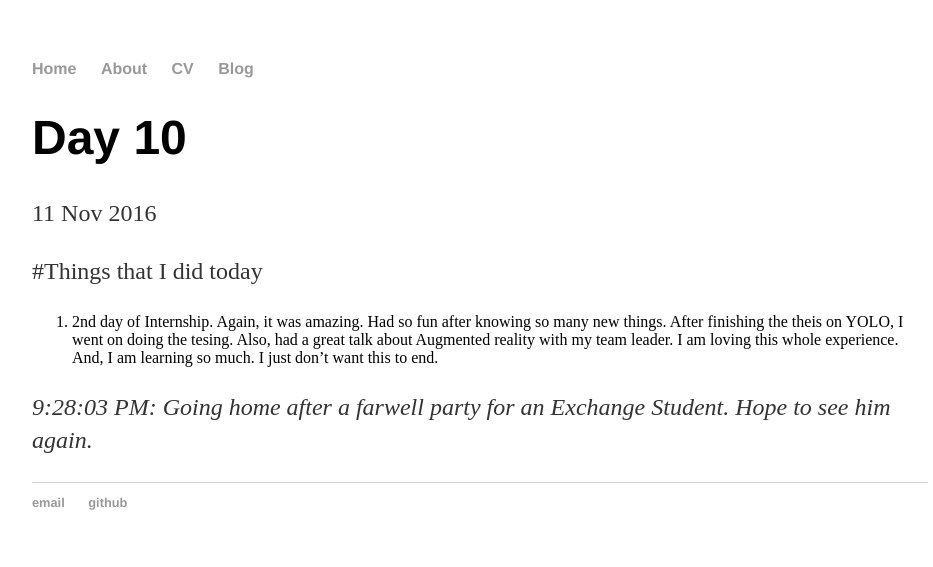
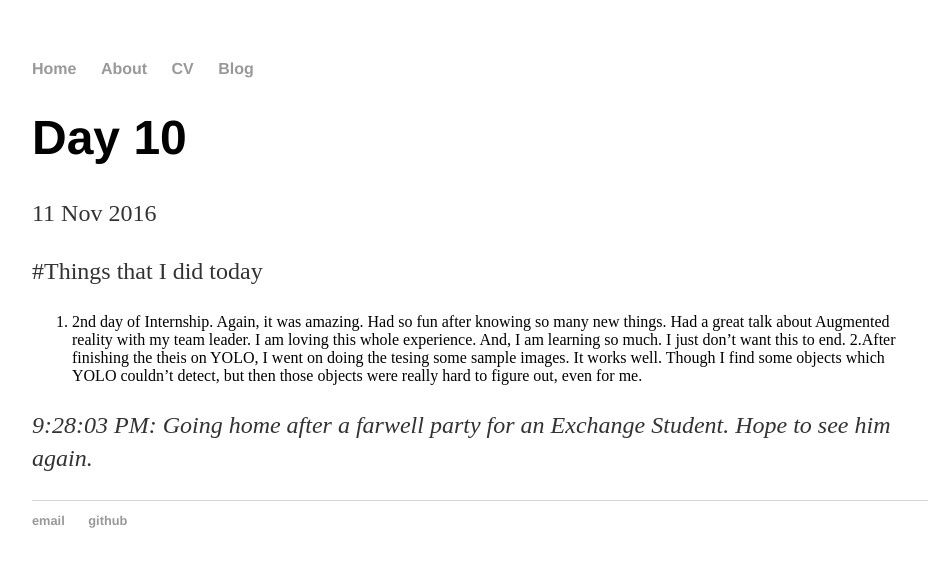
Before and after one commit to scitamehtam/scitamehtam.github.io, a Jekyll site: the page built from _posts/2016-11-11-Day-10.md, in a window 1280 px wide. Shown: the top 567 px of the page, without its empty margins (160-1093 px from the left). Built offline with Jekyll 4.4.1, drawn with Linux system fonts in a browser that asks for light colours.

Commit message:
Update 2016-11-11-Day-10.md

```diff
--- a/_posts/2016-11-11-Day-10.md
+++ b/_posts/2016-11-11-Day-10.md
@@ -4,6 +4,8 @@ title: "Day 10"
 date: 2016-11-11
 ---
 #Things that I did today
-1. 2nd day of Internship. Again, it was amazing. Had so fun after knowing so many new things. After finishing the theis on YOLO, I went on doing the tesing. Also, had a great talk about Augmented reality with my team leader. I am loving this whole experience. And, I am learning so much. I just don't want this to end.
+1. 2nd day of Internship. Again, it was amazing. Had so fun after knowing so many new things. Had a great talk about Augmented reality with my team leader. I am loving this whole experience. And, I am learning so much. I just don't want this to end.
+2.After finishing the theis on YOLO, I went on doing the tesing some sample images. It works well. Though I find some objects which YOLO couldn't detect, but then those objects were really hard to figure out, even for me.
+
 
 _9:28:03 PM: Going home after a farwell party for an Exchange Student. Hope to see him again._
```
